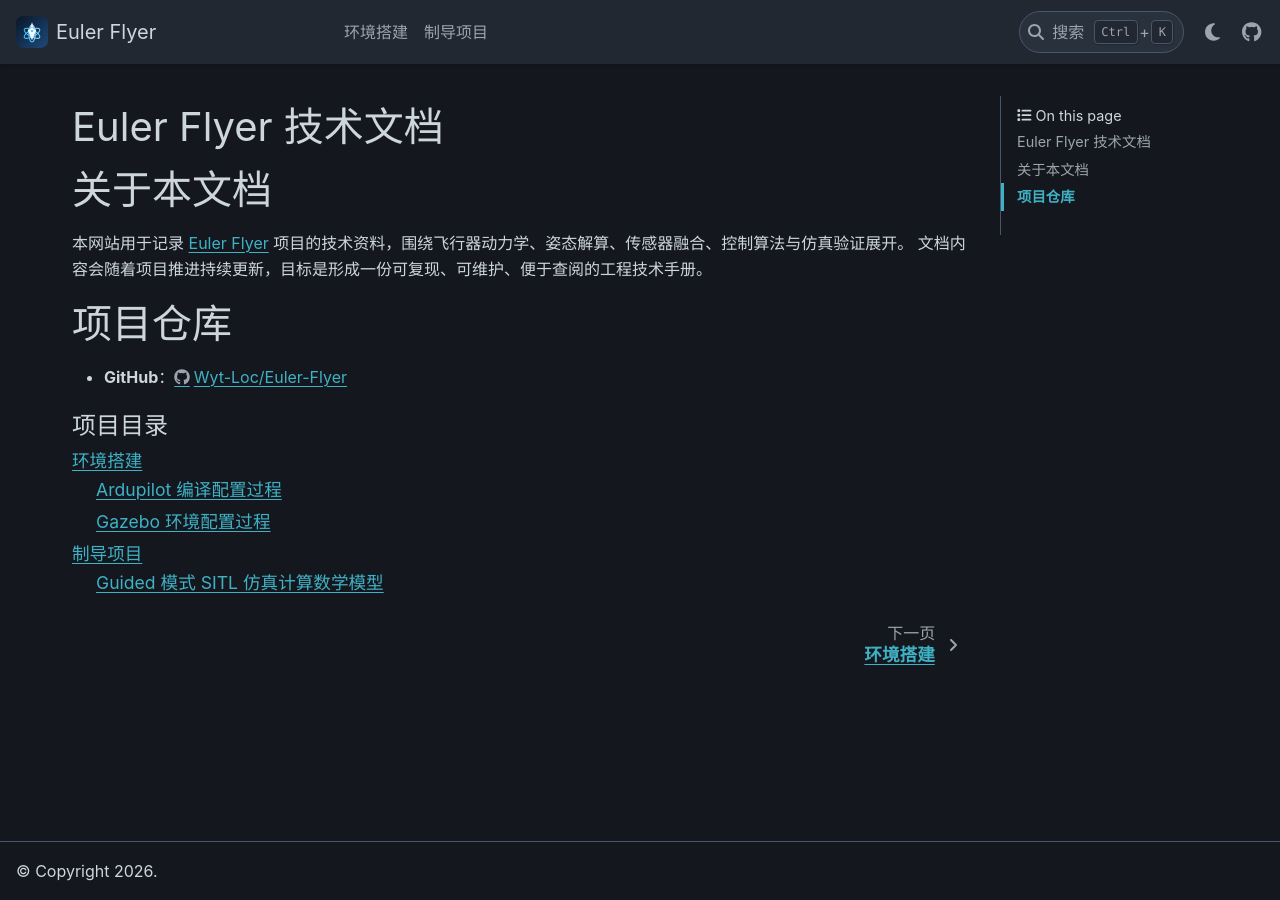
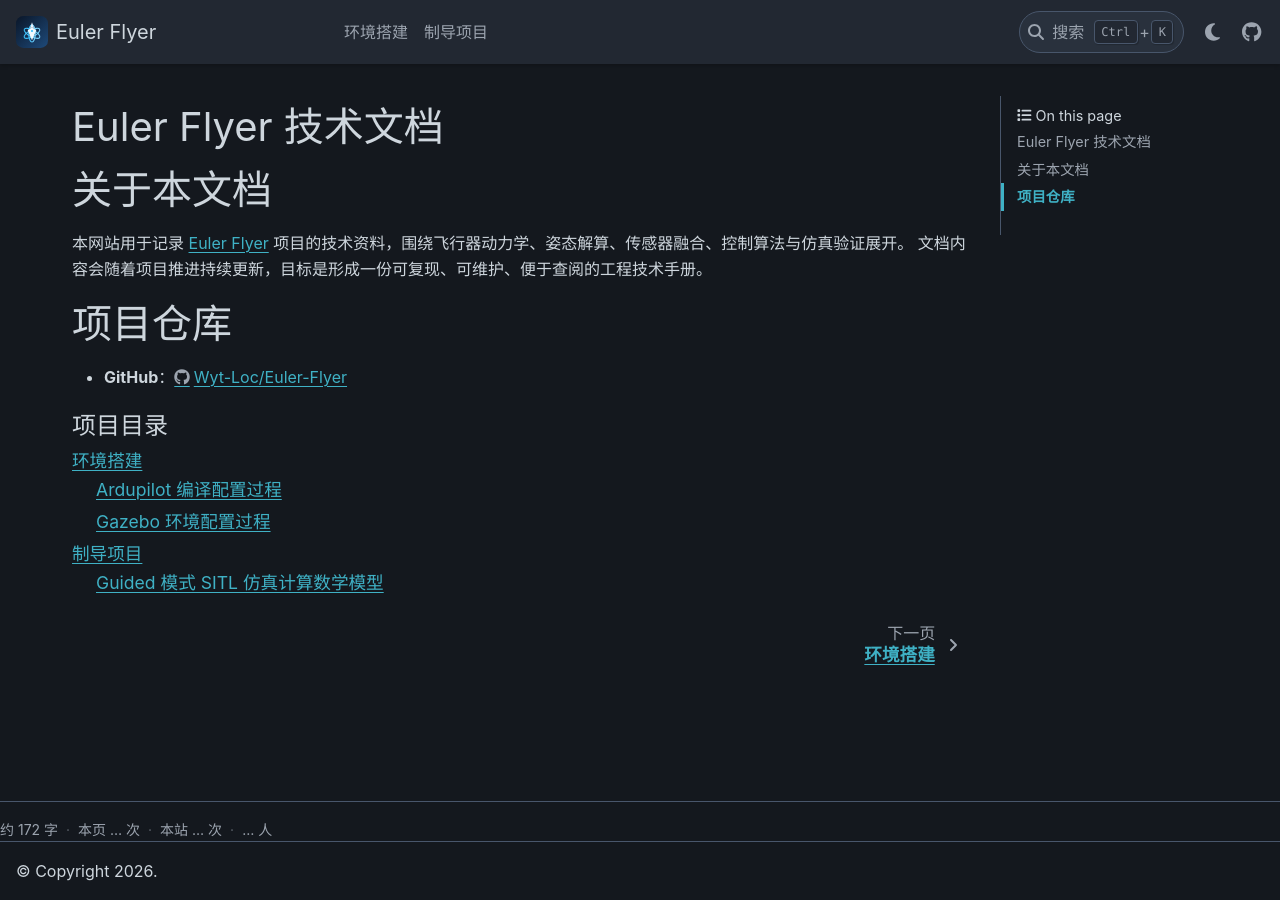
Before and after one commit to Wyt-Loc/Euler-Flyer, a Sphinx documentation site: the page built from Euler-Flyer/source/index.rst, in a window 1280 px wide. Built offline with Sphinx 7.4.7 and the PyData theme 0.15.4, drawn with Linux system fonts in a browser that asks for light colours; comment, search, counter and statistics services are not loaded.

Commit message:
add Website visit count statistics.

```diff
--- /dev/null
+++ b/Euler-Flyer/source/_ext/page_meta.py
@@ -0,0 +1,33 @@
+# -*- coding: utf-8 -*-
+"""在 HTML 页面上下文中注入字数统计。"""
+
+import re
+
+from sphinx.application import Sphinx
+
+
+def _count_words(text: str) -> int:
+    """统计 CJK 字符与英文单词。"""
+    cjk = len(re.findall(
+        r'[\u4e00-\u9fff\u3400-\u4dbf\uf900-\ufaff]', text,
+    ))
+    latin = len(re.findall(r'[a-zA-Z]+', text))
+    return cjk + latin
+
+
+def html_page_context_handler(app, pagename, templatename, context, doctree):
+    if doctree is None:
+        context['page_word_count'] = 0
+        return
+
+    context['page_word_count'] = _count_words(doctree.astext())
+
+
+def setup(app: Sphinx):
+    app.connect('html-page-context', html_page_context_handler)
+
+    return {
+        'version': '1.0',
+        'parallel_read_safe': True,
+        'parallel_write_safe': True,
+    }
--- a/Euler-Flyer/source/_static/custom.css
+++ b/Euler-Flyer/source/_static/custom.css
@@ -4,3 +4,25 @@
   height: 2rem;
   width: auto;
 }
+
+/* 页脚元信息：字数 / 阅读时间 / 访问统计 */
+.euler-page-meta {
+  display: flex;
+  flex-wrap: wrap;
+  align-items: center;
+  gap: 0.35rem 0.5rem;
+  margin-top: 1.5rem;
+  padding-top: 1rem;
+  border-top: 1px solid var(--pst-color-border, rgba(128, 128, 128, 0.25));
+  font-size: 0.875rem;
+  color: var(--pst-color-text-muted, #6c757d);
+}
+
+.euler-page-meta__sep {
+  opacity: 0.5;
+  user-select: none;
+}
+
+.euler-page-meta__item {
+  white-space: nowrap;
+}
--- /dev/null
+++ b/Euler-Flyer/source/_templates/page-meta.html
@@ -0,0 +1,19 @@
+<div class="euler-page-meta">
+  {% if page_word_count and page_word_count > 0 %}
+  <span class="euler-page-meta__item">
+    约 {{ page_word_count }} 字
+  </span>
+  <span class="euler-page-meta__sep" aria-hidden="true">·</span>
+  {% endif %}
+  <span class="euler-page-meta__item">
+    本页 <span id="busuanzi_page_pv">…</span> 次
+  </span>
+  <span class="euler-page-meta__sep" aria-hidden="true">·</span>
+  <span class="euler-page-meta__item">
+    本站 <span id="busuanzi_site_pv">…</span> 次
+  </span>
+  <span class="euler-page-meta__sep" aria-hidden="true">·</span>
+  <span class="euler-page-meta__item">
+    <span id="busuanzi_site_uv">…</span> 人
+  </span>
+</div>
--- a/Euler-Flyer/source/conf.py
+++ b/Euler-Flyer/source/conf.py
@@ -38,6 +38,9 @@
 
     # 代码复制按钮
     'sphinx_copybutton',
+
+    # 页脚字数 / 阅读时间
+    '_ext.page_meta',
 ]
 
 # TODO 显示
@@ -82,9 +85,13 @@
     'custom.css',
 ]
 
-# 自定义 JS
+# 自定义 JS（不蒜子访问统计）
 html_js_files = [
     'custom.js',
+    (
+        'https://cdn.busuanzi.cc/busuanzi/3.6.9/busuanzi.min.js',
+        {'defer': 'defer'},
+    ),
 ]
 
 # ---------------------------------------------------------
@@ -153,6 +160,7 @@
     # Footer
     # -------------------------------------------------
 
+    "content_footer_items": ["page-meta"],
     "footer_start": ["copyright"],
     "footer_end": [],
 
```
Also changed, not shown: Euler-Flyer/source/_ext/__init__.py (added).
